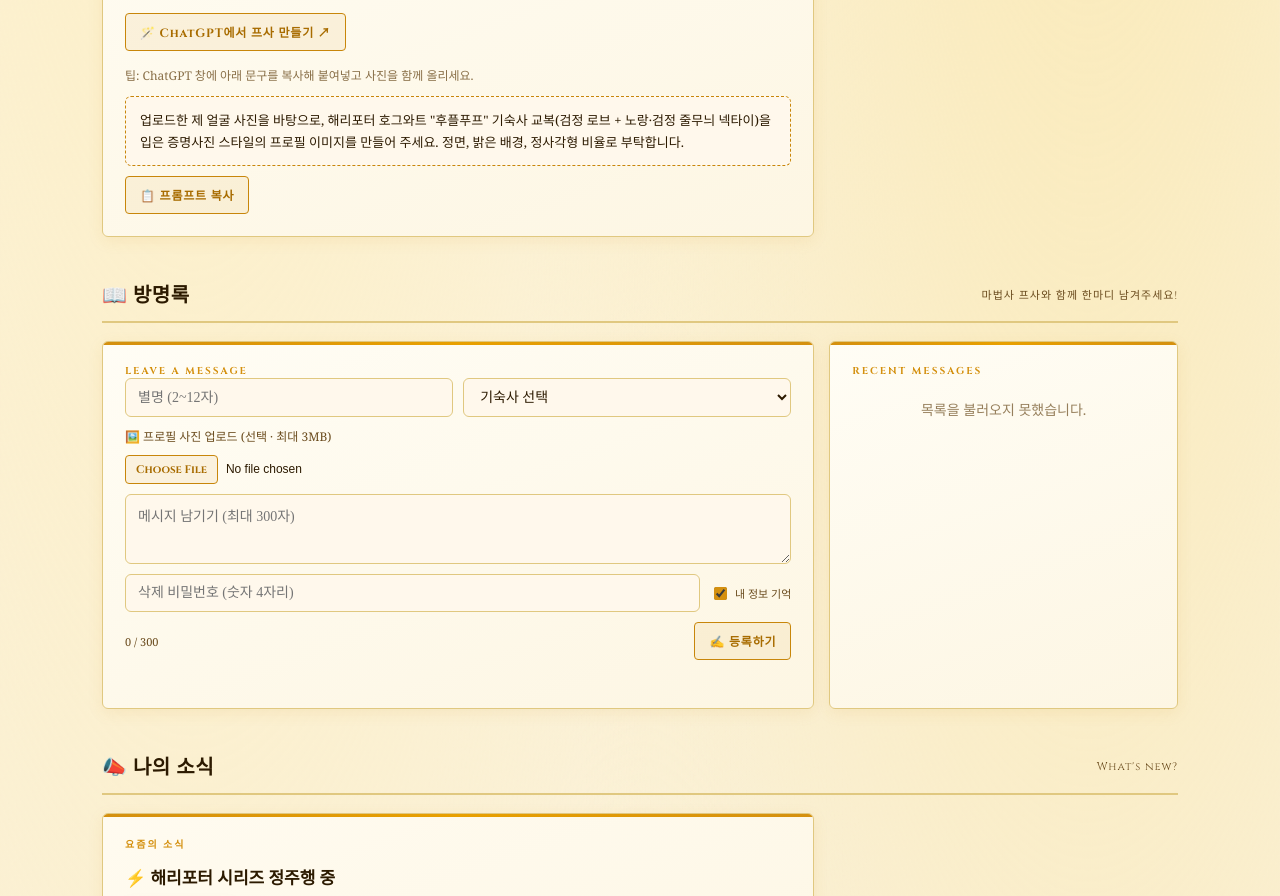
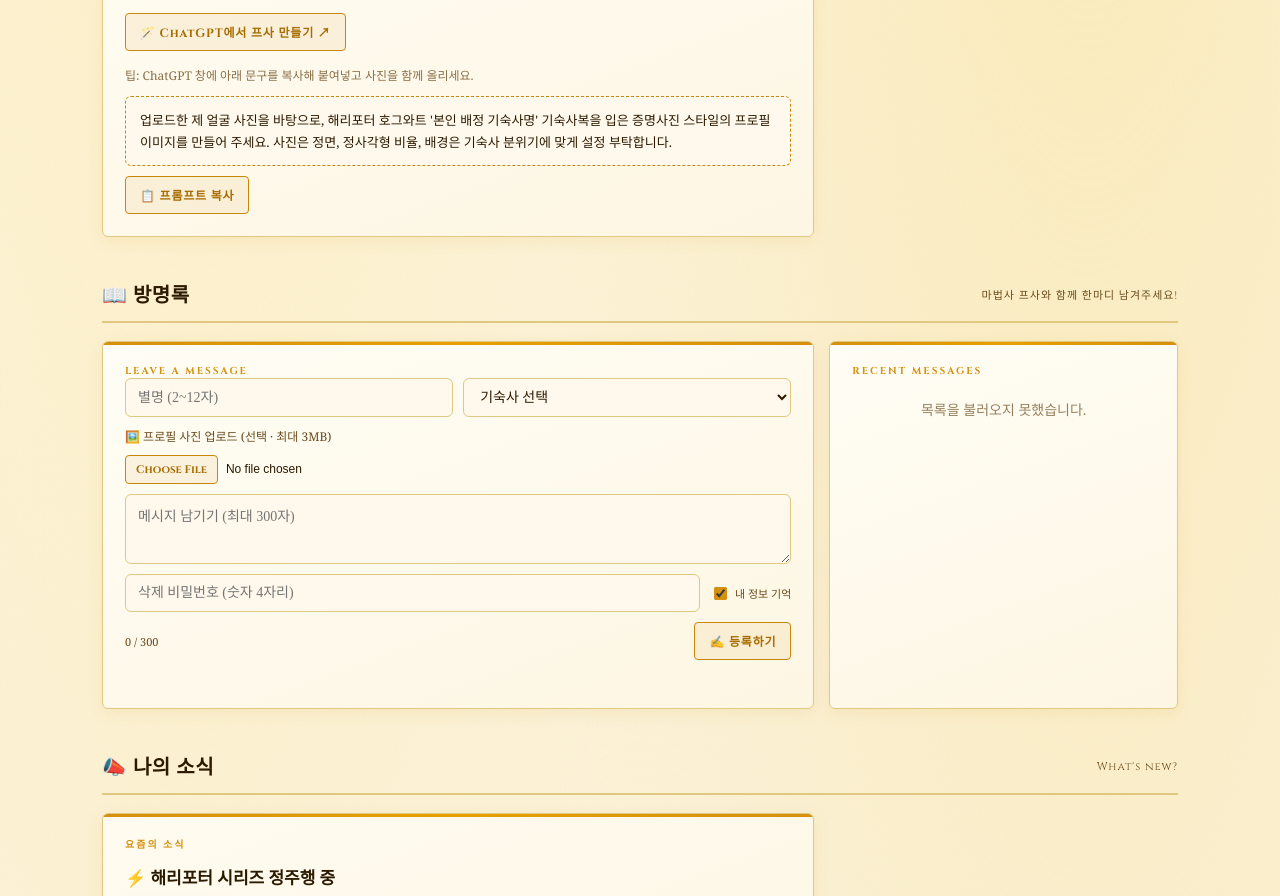
Before and after one commit to sujong45/sujong45.github.io, a website: page index.html in a window 1280 px wide. Shown: the part 1406-2302 px from the top of the page. Drawn offline with Linux system fonts and the light colour scheme; no server answers.

Commit message:
chore: 방명록 ChatGPT 프롬프트 문구 수정

```diff
--- a/index.html
+++ b/index.html
@@ -605,7 +605,7 @@ footer{
         <p style="margin:14px 0 0;font-size:12px;color:var(--text2);opacity:.8">
           팁: ChatGPT 창에 아래 문구를 복사해 붙여넣고 사진을 함께 올리세요.
         </p>
-        <div class="ai-prompt-box" id="ai-prompt-box">업로드한 제 얼굴 사진을 바탕으로, 해리포터 호그와트 "후플푸프" 기숙사 교복(검정 로브 + 노랑·검정 줄무늬 넥타이)을 입은 증명사진 스타일의 프로필 이미지를 만들어 주세요. 정면, 밝은 배경, 정사각형 비율로 부탁합니다.</div>
+        <div class="ai-prompt-box" id="ai-prompt-box">업로드한 제 얼굴 사진을 바탕으로, 해리포터 호그와트 '본인 배정 기숙사명' 기숙사복을 입은 증명사진 스타일의 프로필 이미지를 만들어 주세요. 사진은 정면, 정사각형 비율, 배경은 기숙사 분위기에 맞게 설정 부탁합니다.</div>
         <button class="btn-link" id="ai-copy-btn" type="button" style="margin-top:10px">📋 프롬프트 복사</button>
       </article>
     </div>
```
